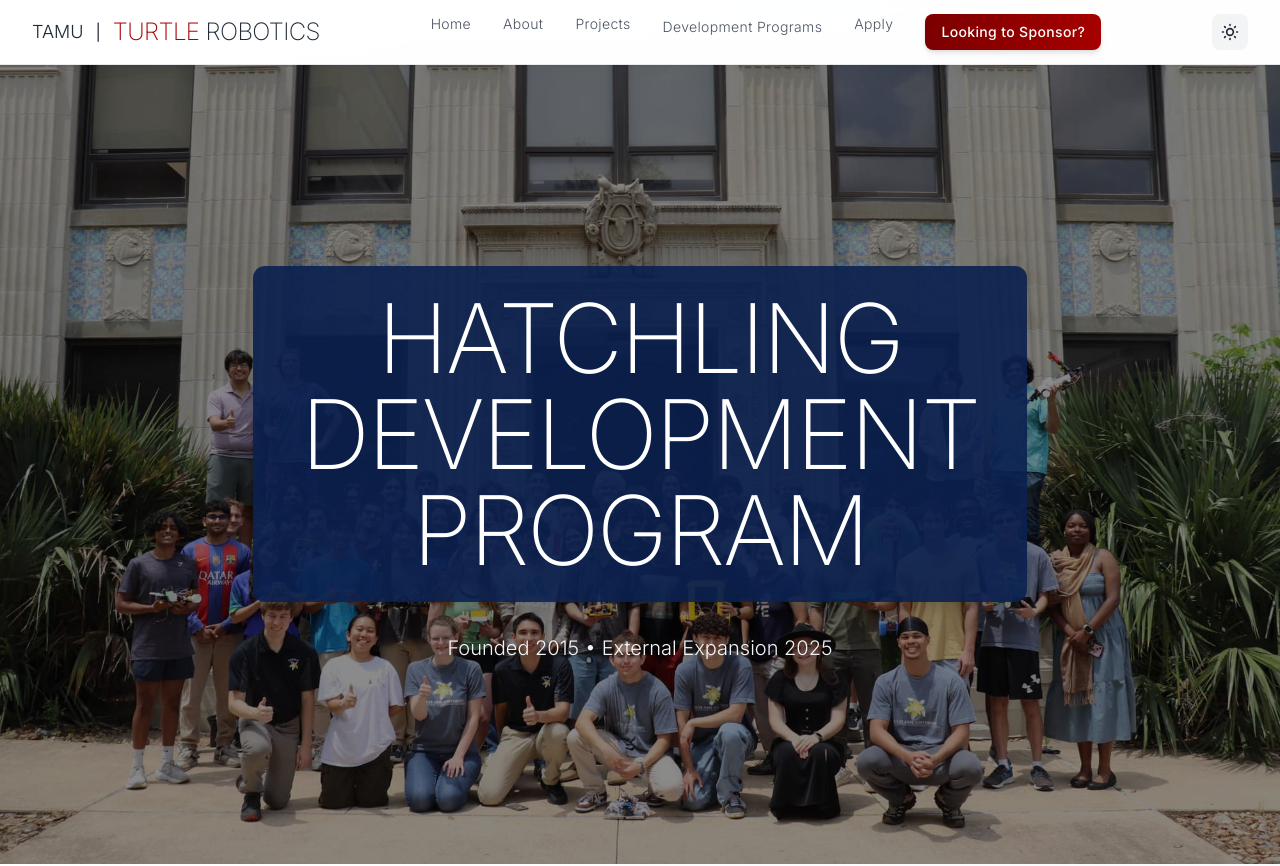
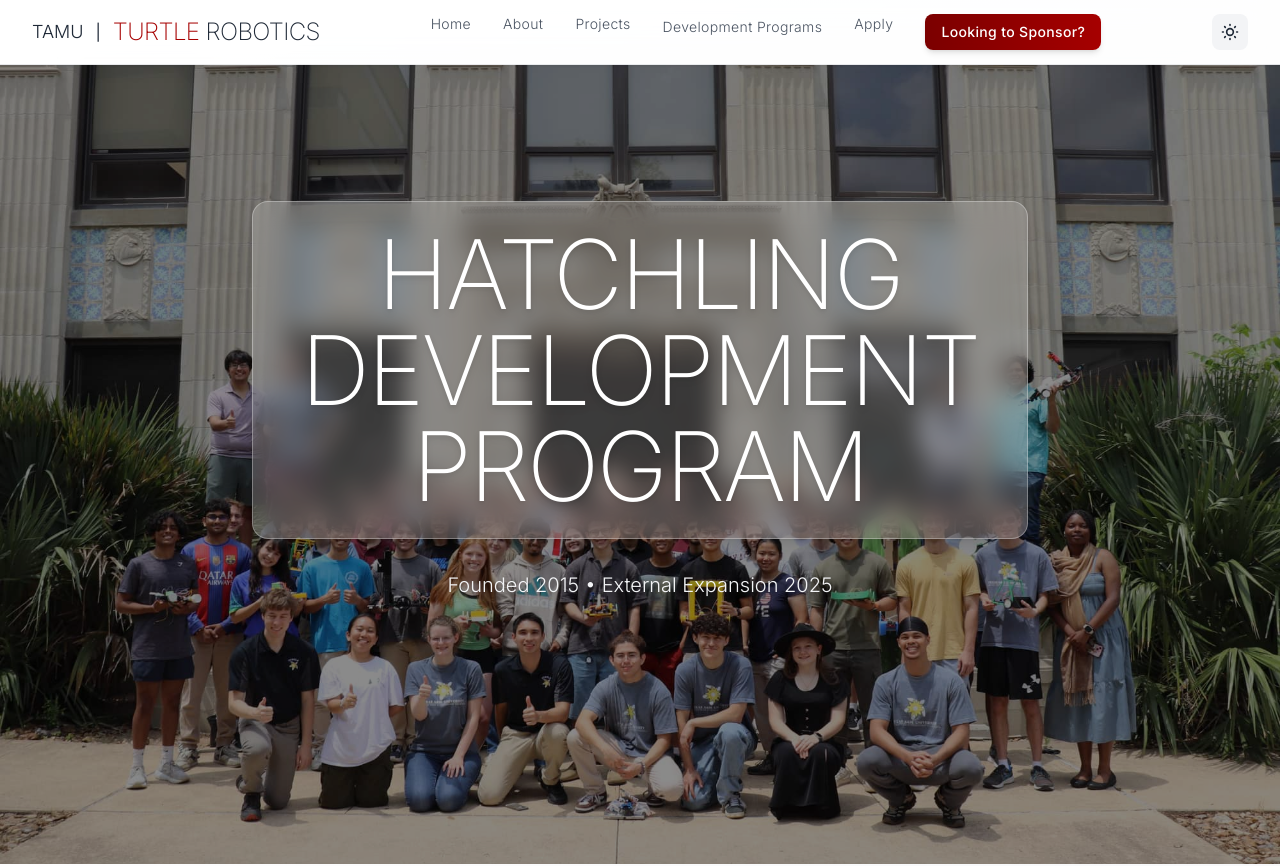
Before and after one commit to turtle-robotics/Turtle-website, a React (Vite) app: page /hatchling in a window 1280 px wide. Shown: the top 866 px of the page. Built offline with nearby package versions, Linux system fonts and the light colour scheme.

Commit message:
kangaroo bangaroo mongarro

```diff
--- a/src/pages/Hatchling.jsx
+++ b/src/pages/Hatchling.jsx
@@ -57,18 +57,18 @@ const Hatchling = () => {
       >
         {/* Background Image */}
         <img
-          src="/assets/hatchling.jpg" // 👈 Replace this with your actual image file path
-          alt="Hatchling Team"
+          src="/assets/hatchling.jpg" // 👈 Replace with your photo file
+          alt="Hatchling Program Background"
           className="absolute inset-0 w-full h-full object-cover object-center brightness-90 dark:brightness-75"
         />
 
         {/* Semi-transparent overlay */}
         <div className="absolute inset-0 bg-black/40 dark:bg-black/50"></div>
 
-        {/* Text + Logo Overlay */}
-        <div className="relative text-center z-10 max-w-6xl mx-auto">
-          <div className="inline-block bg-[#0b214f]/90 dark:bg-[#132c66]/90 px-12 py-6 rounded-xl shadow-xl">
-            <h1 className="text-5xl md:text-7xl lg:text-8xl font-extralight tracking-tight text-white">
+        {/* Transparent text box */}
+        <div className="relative text-center z-10 max-w-6xl mx-auto -translate-y-16">
+          <div className="inline-block bg-white/20 dark:bg-white/10 backdrop-blur-md px-12 py-6 rounded-2xl shadow-lg border border-white/30">
+            <h1 className="text-5xl md:text-7xl lg:text-8xl font-extralight tracking-tight text-white drop-shadow-md">
               <span className="block">HATCHLING</span>
               <span className="block">DEVELOPMENT</span>
               <span className="block">PROGRAM</span>
@@ -76,7 +76,7 @@ const Hatchling = () => {
           </div>
 
           <div className="founding-info mt-8">
-            <p className="text-lg md:text-xl font-light text-gray-100">
+            <p className="text-lg md:text-xl font-light text-gray-100 drop-shadow-md">
               Founded 2015 • External Expansion 2025
             </p>
           </div>
@@ -189,6 +189,10 @@ const Hatchling = () => {
           </div>
         </div>
       </section>
+
+      {/* Learning Objectives and Schedule Section */}
+      {/* ... keep all the rest of your original sections unchanged here ... */}
+
     </div>
   );
 };
```
